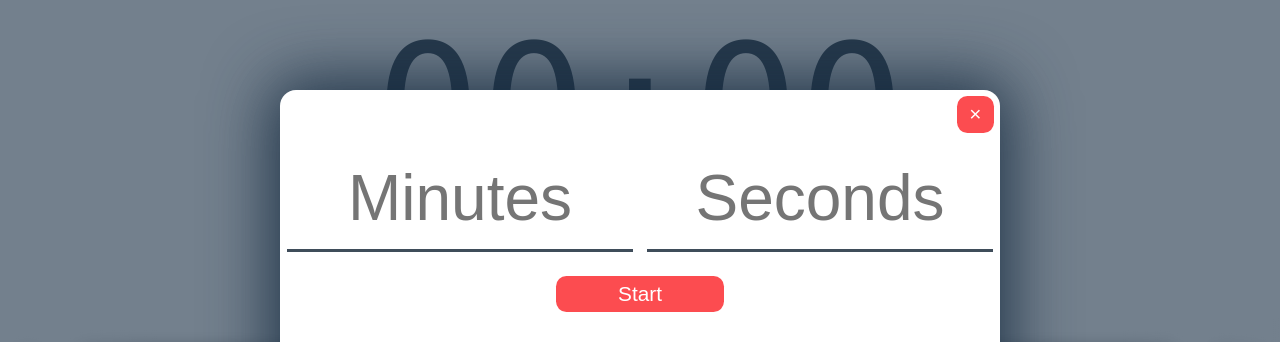
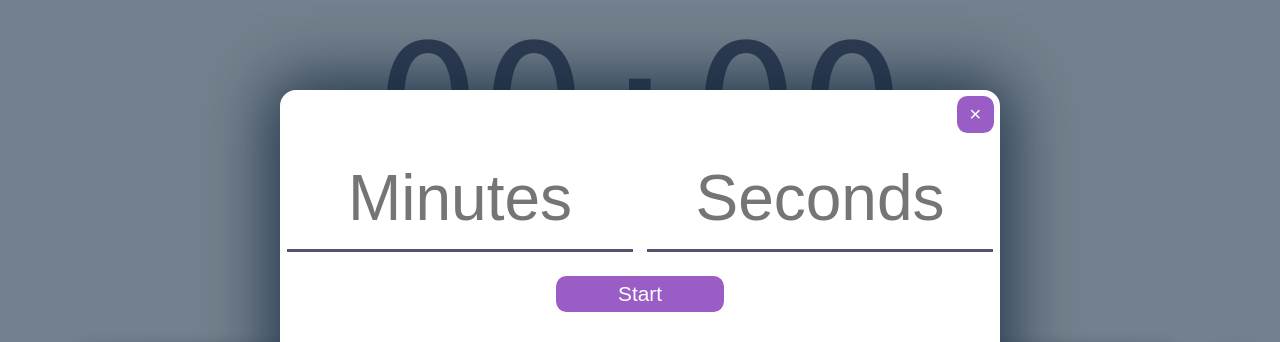
Before and after one commit to SoftUni-Internal/softuni-creative-timer.github.io, a plain HTML site: page index.html in a window 1280 px wide. Shown: the part 142-484 px from the top of the page. Drawn offline with Linux system fonts and the light colour scheme.

Commit message:
Replace colors

```diff
--- a/styles/main-content.css
+++ b/styles/main-content.css
@@ -21,9 +21,9 @@
 }
 
 .time-container .time:hover {
-    border-bottom: 0.15rem solid #3F4D5A;
+    border-bottom: 0.15rem solid #54546D;
 }
 
 .time .m:hover, .s:hover {
-    color: #FC4C50;
+    color: #9A5DC6;
 }
--- a/styles/modal.css
+++ b/styles/modal.css
@@ -1,8 +1,8 @@
 @import 'https://fonts.googleapis.com/css?family=Prompt:400,700';
 
 :root {
-    --main-blue: #3F4D5A;
-    --main-orange: #FC4C50;
+    --main-blue: #54546D;
+    --main-orange: #9A5DC6;
   }
 
 .modal {
@@ -48,7 +48,7 @@
 
 .modal .close-button {
   border: none;
-  background: #FC4C50;
+  background: #9A5DC6;
   color: white;
   padding: 0.3em 0.6em;
   margin: 0.3em;
@@ -59,7 +59,7 @@
 
 form.time-form button {
   border: none;
-  background: #FC4C50;
+  background: #9A5DC6;
   color: white;
   padding: 0.3em 3em;
   font-size: 1.3em;
--- a/styles/typography.css
+++ b/styles/typography.css
@@ -1,4 +1,4 @@
 html {
     font: 16px/1.5 Consolas, sans-serif;
-    color: #3F4D5A;
+    color: #54546D;
 }
```
